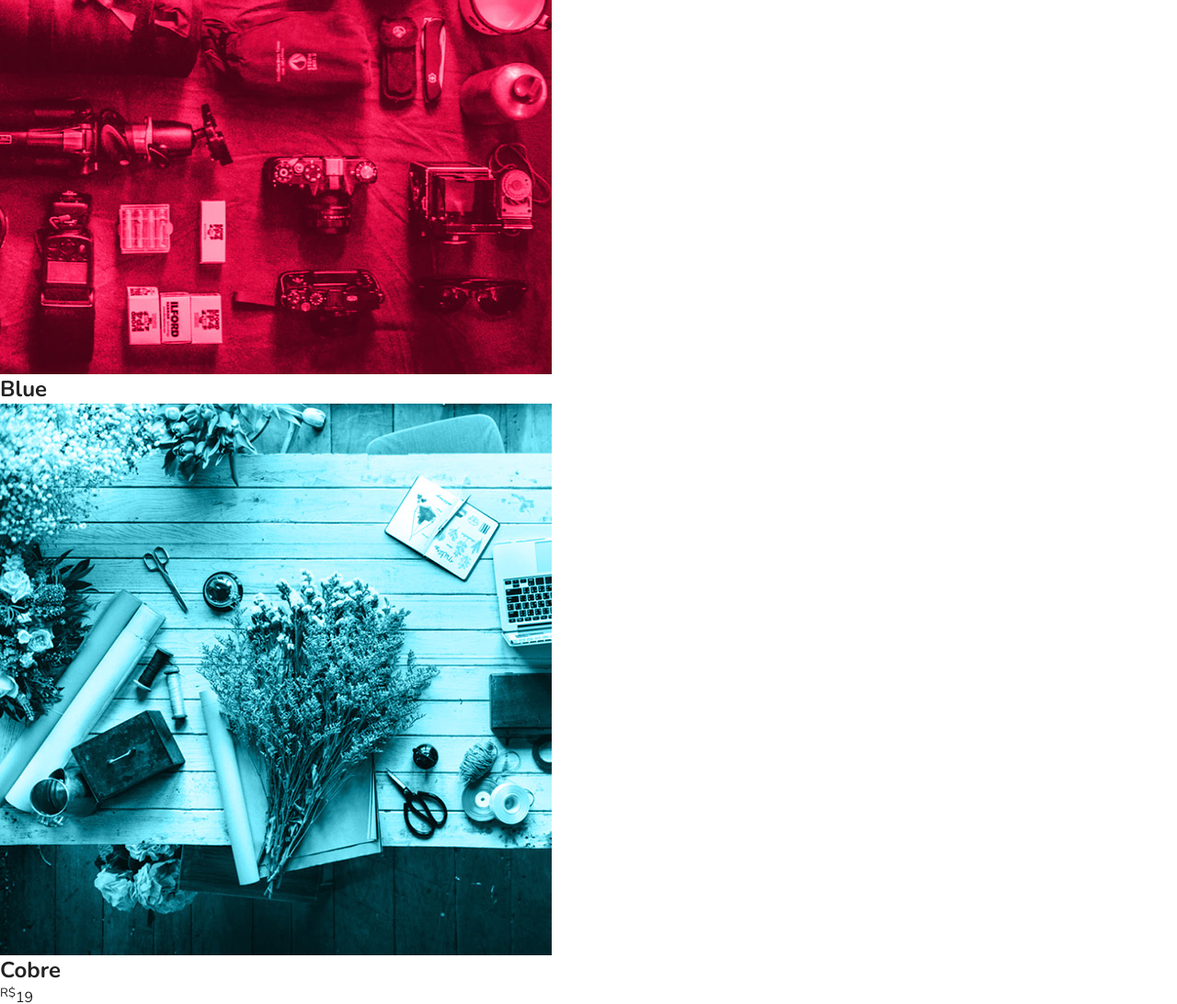
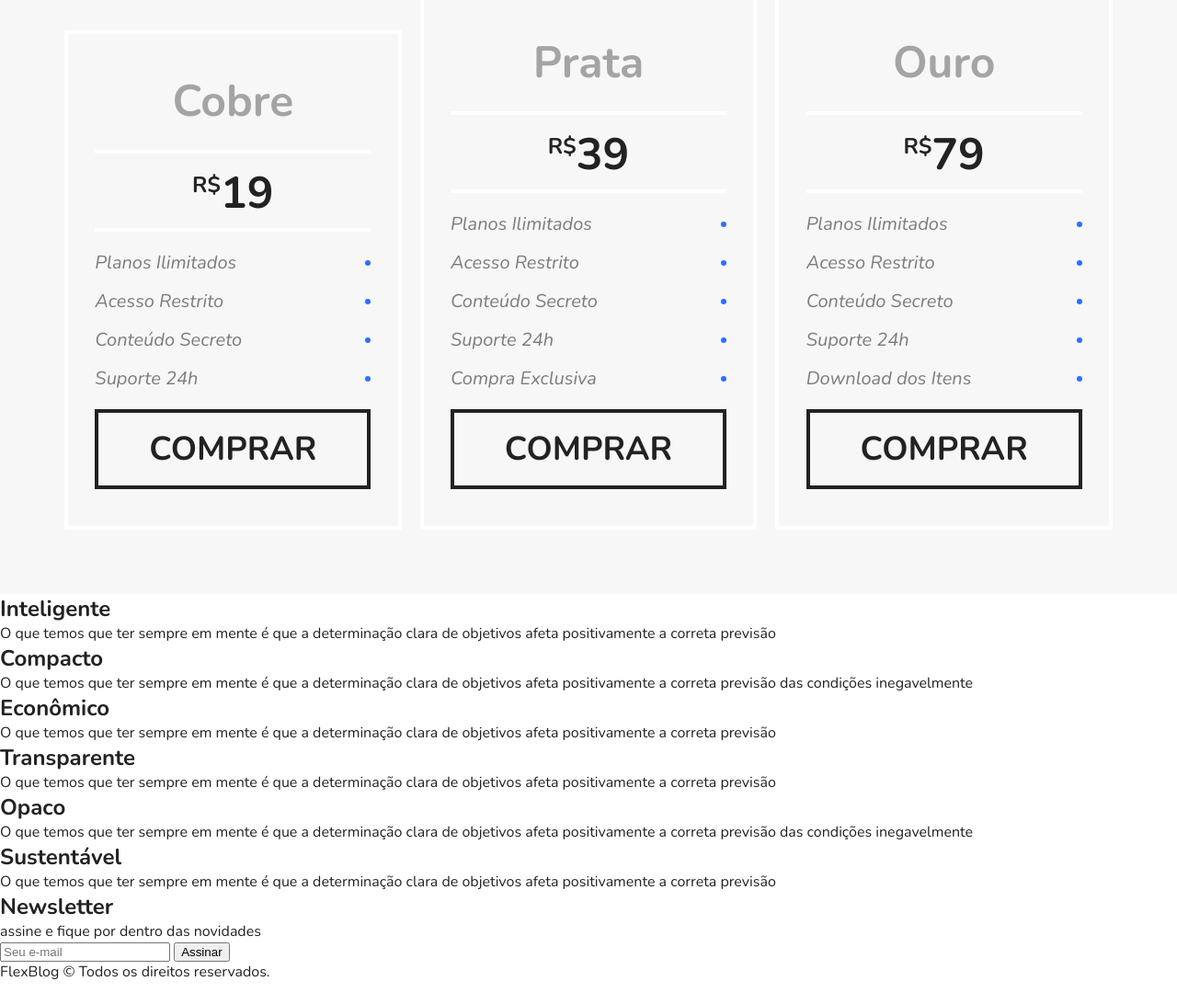
Before and after one commit to camposyuri/Flex-blog, a plain HTML site: page index.html in a window 1280 px wide. Shown: the part 1900-2992 px from the top of the page at 92% size. After the commit the page ends 2968 px from the top, so only its background shows below. Drawn offline with nearby package versions, Linux system fonts and the light colour scheme.

Commit message:
Css Produtos e preco feito

```diff
--- a/css/style.css
+++ b/css/style.css
@@ -69,7 +69,7 @@ img {
     color: #FFFFFF;
 }
 
-.menu-logo a{
+.menu-logo a {
     font-size: 2.25em;
     font-weight: bold;
     margin: 0 10px;
@@ -133,3 +133,137 @@ img {
     flex: 1 1 160px;
     margin: 0 10px;
 }
+
+/* Produtos */
+
+.produtos {
+    max-width: 960px;
+    margin: 60px auto;
+}
+
+.produtos h1 {
+    font-size: 3em;
+    margin: 0 10px 60px 10px;
+}
+
+.produtos-container {
+    display: flex;
+    flex-wrap: wrap;
+    align-items: flex-end;
+}
+
+.produtos-item {
+    flex: 1 1 175px;
+    margin: 10px;
+}
+
+.produtos-item h2 {
+    font-size: 3em;
+    color: #a4a4a4;
+    background: #f7f7f7;
+    padding: 60px 20px;
+}
+
+.purple {
+    border-top: 8px solid #ae81ff;
+}
+
+.pink {
+    border-top: 8px solid #f9265e;
+}
+
+.blue {
+    border-top: 8px solid #66a9eb;
+}
+
+/* Preços */
+
+.preco {
+    background: #f7f7f7;
+    padding: 60px;
+    display: flex;
+    flex-wrap: wrap;
+    align-items: flex-end;
+}
+
+.preco-item {
+    flex: 1 1 260px;
+    border: 4px solid #FFFFFF;
+    padding: 20px;
+    margin: 10px;
+}
+
+.preco-item h2 {
+    font-size: 3em;
+    color: #a4a4a4;
+    text-align: center;
+    margin-top: 20px;
+}
+
+.preco-item span {
+    max-width: 300px;
+    margin: 20px auto;
+    display: block;
+    text-align: center;
+    font-size: 3em;
+    font-weight: bold;
+    padding: 10px 0 5px 0;
+    border-top: 4px solid #FFFFFF;
+    border-bottom: 4px solid #FFFFFF;
+}
+
+.preco-item sup {
+    font-size: 1.5rem;
+}
+
+.preco-item ul {
+    max-width: 300px;
+    margin: 20px auto;
+    font-size: 1.25em;
+    font-style: italic;
+    color: #7c7c7c;
+}
+
+.preco-item li {
+    display: flex;
+    justify-content: space-between;
+    align-items: center;
+    margin-bottom: 15px;
+}
+
+.preco-item li::after {
+    content: '';
+    display: block;
+    width: 6px;
+    height: 6px;
+    background: #2c70ff;
+    border-radius: 50%;
+}
+
+.preco-item a {
+    max-width: 300px;
+    display: block;
+    margin: 20px auto;
+    border: 4px solid;
+    color: #222222;
+    text-transform: uppercase;
+    font-weight: bold;
+    font-size: 2.25em;
+    padding: 15px 0 15px 0;
+    text-align: center;
+}
+
+@media (max-width: 800px) {
+    .preco {
+        padding-left: 10px;
+        padding-right: 10px;
+    }
+
+    .preco .preco-item:nth-child(3) {
+        order: -2;
+    }
+
+    .preco .preco-item:nth-child(2) {
+        order: -1;
+    }
+}
```
